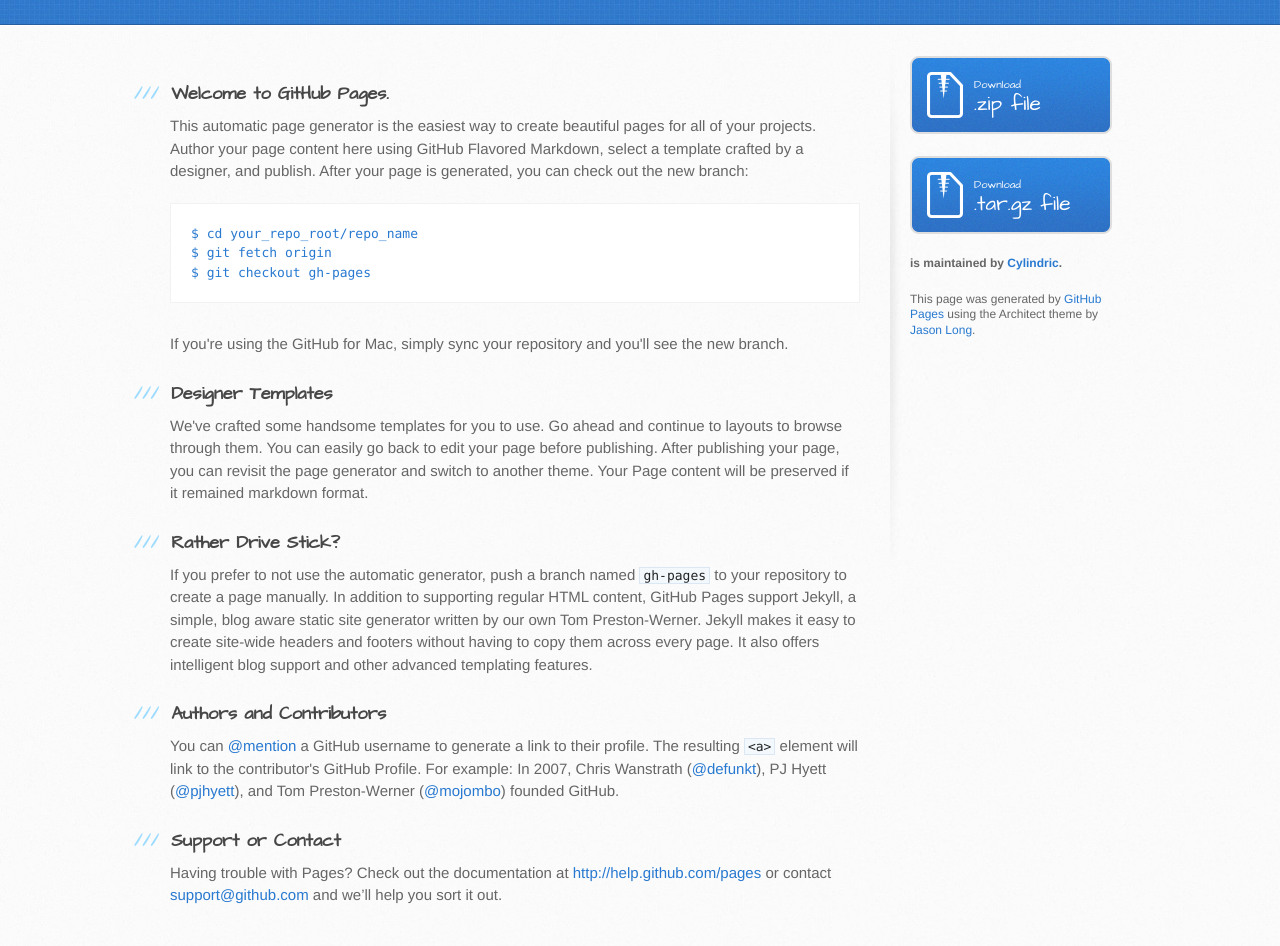
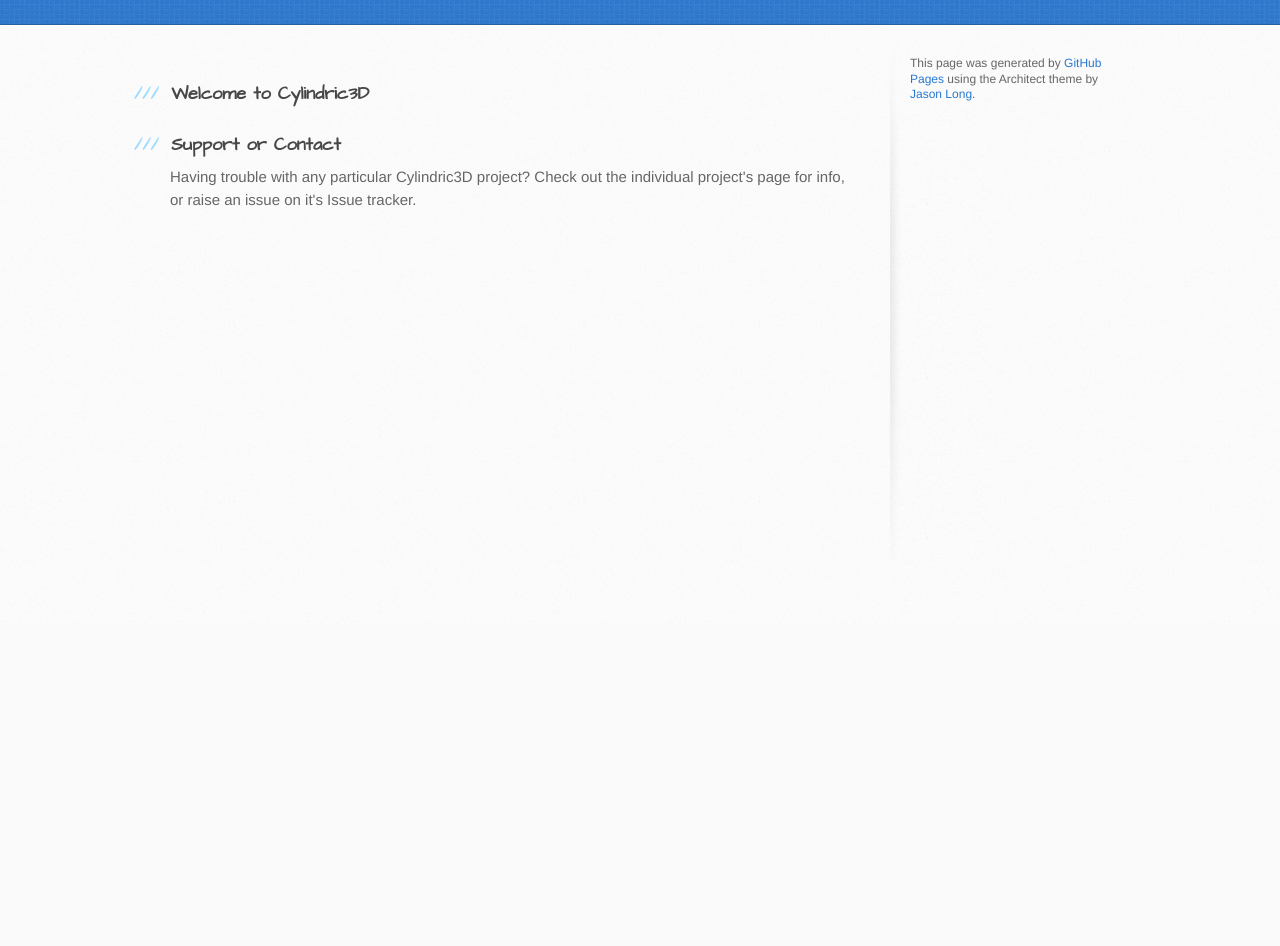
Before and after one commit to Cylindric3D/cylindric3d.github.io, a plain HTML site: page index.html in a window 1280 px wide. Shown: the part 176-1122 px from the top of the page. After the commit the page ends 800 px from the top, so only its background shows below. Drawn offline with Linux system fonts and the light colour scheme.

Commit message:
Add Welcome page

```diff
--- a/index.html
+++ b/index.html
@@ -1,79 +1,41 @@
 <!DOCTYPE html>
 <html>
   <head>
-    <meta charset='utf-8'>
-    <meta http-equiv="X-UA-Compatible" content="chrome=1">
-    <meta name="viewport" content="width=device-width, initial-scale=1, maximum-scale=1">
-    <link href='https://fonts.googleapis.com/css?family=Architects+Daughter' rel='stylesheet' type='text/css'>
+    <meta charset='utf-8' />
+    <meta http-equiv="X-UA-Compatible" content="chrome=1" />
+    <meta name="viewport" content="width=device-width, initial-scale=1, maximum-scale=1" />
+    <link href='https://fonts.googleapis.com/css?family=Architects+Daughter' rel='stylesheet' type='text/css' />
     <link rel="stylesheet" type="text/css" href="stylesheets/stylesheet.css" media="screen" />
     <link rel="stylesheet" type="text/css" href="stylesheets/pygment_trac.css" media="screen" />
     <link rel="stylesheet" type="text/css" href="stylesheets/print.css" media="print" />
-
     <!--[if lt IE 9]>
     <script src="//html5shiv.googlecode.com/svn/trunk/html5.js"></script>
     <![endif]-->
-
     <title>Cylindric3D by Cylindric</title>
   </head>
-
   <body>
   <header>
     <div class="inner">
       <h1>Cylindric3D</h1>
-        <h2>Cylindric3D Pages Repository</h2>
-        <a href="https://github.com/Cylindric/cylindric3d.github.io" class="button"><small>View project on</small>GitHub</a>
+      <h2>A Collection of 3D Printed Projects</h2>
+      <a href="https://github.com/Cylindric/cylindric3d.github.io" class="button">
+      <small>View project on</small>GitHub</a>
     </div>
   </header>
-
   <div id="content-wrapper">
     <div class="inner clearfix">
       <section id="main-content">
         <h3>
-<a name="welcome-to-github-pages" class="anchor" href="#welcome-to-github-pages"><span class="octicon octicon-link"></span></a>Welcome to GitHub Pages.</h3>
-
-<p>This automatic page generator is the easiest way to create beautiful pages for all of your projects. Author your page content here using GitHub Flavored Markdown, select a template crafted by a designer, and publish. After your page is generated, you can check out the new branch:</p>
-
-<pre><code>$ cd your_repo_root/repo_name
-$ git fetch origin
-$ git checkout gh-pages
-</code></pre>
-
-<p>If you're using the GitHub for Mac, simply sync your repository and you'll see the new branch.</p>
-
+        <a name="welcome-to-github-pages" class="anchor" href="#welcome-to-github-pages"></a>Welcome to Cylindric3D</h3>
         <h3>
-<a name="designer-templates" class="anchor" href="#designer-templates"><span class="octicon octicon-link"></span></a>Designer Templates</h3>
-
-<p>We've crafted some handsome templates for you to use. Go ahead and continue to layouts to browse through them. You can easily go back to edit your page before publishing. After publishing your page, you can revisit the page generator and switch to another theme. Your Page content will be preserved if it remained markdown format.</p>
-
-<h3>
-<a name="rather-drive-stick" class="anchor" href="#rather-drive-stick"><span class="octicon octicon-link"></span></a>Rather Drive Stick?</h3>
-
-<p>If you prefer to not use the automatic generator, push a branch named <code>gh-pages</code> to your repository to create a page manually. In addition to supporting regular HTML content, GitHub Pages support Jekyll, a simple, blog aware static site generator written by our own Tom Preston-Werner. Jekyll makes it easy to create site-wide headers and footers without having to copy them across every page. It also offers intelligent blog support and other advanced templating features.</p>
-
-<h3>
-<a name="authors-and-contributors" class="anchor" href="#authors-and-contributors"><span class="octicon octicon-link"></span></a>Authors and Contributors</h3>
-
-<p>You can <a href="https://github.com/blog/821" class="user-mention">@mention</a> a GitHub username to generate a link to their profile. The resulting <code>&lt;a&gt;</code> element will link to the contributor's GitHub Profile. For example: In 2007, Chris Wanstrath (<a href="https://github.com/defunkt" class="user-mention">@defunkt</a>), PJ Hyett (<a href="https://github.com/pjhyett" class="user-mention">@pjhyett</a>), and Tom Preston-Werner (<a href="https://github.com/mojombo" class="user-mention">@mojombo</a>) founded GitHub.</p>
-
-<h3>
-<a name="support-or-contact" class="anchor" href="#support-or-contact"><span class="octicon octicon-link"></span></a>Support or Contact</h3>
-
-<p>Having trouble with Pages? Check out the documentation at <a href="http://help.github.com/pages">http://help.github.com/pages</a> or contact <a href="mailto:support@github.com">support@github.com</a> and we’ll help you sort it out.</p>
+        <a name="support-or-contact" class="anchor" href="#support-or-contact"></a>Support or Contact</h3>
+        <p>Having trouble with any particular Cylindric3D project? Check out the individual project&#39;s page for info, or raise
+        an issue on it&#39;s Issue tracker.</p>
       </section>
-
       <aside id="sidebar">
-          <a href="https://github.com/Cylindric/cylindric3d.github.io/zipball/master" class="button">
-            <small>Download</small>
-            .zip file
-          </a>
-          <a href="https://github.com/Cylindric/cylindric3d.github.io/tarball/master" class="button">
-            <small>Download</small>
-            .tar.gz file
-          </a>
-
-          <p class="repo-owner"><a href="https://github.com/Cylindric/cylindric3d.github.io"></a> is maintained by <a href="https://github.com/Cylindric">Cylindric</a>.</p>
-
-          <p>This page was generated by <a href="pages.github.com">GitHub Pages</a> using the Architect theme by <a href="https://twitter.com/jasonlong">Jason Long</a>.</p>
+      <p>This page was generated by
+      <a href="pages.github.com">GitHub Pages</a> using the Architect theme by
+      <a href="https://twitter.com/jasonlong">Jason Long</a>.</p>
 	  </aside>
     </div>
   </div>
```
Lines whose indentation alone changed are shown as unchanged.
